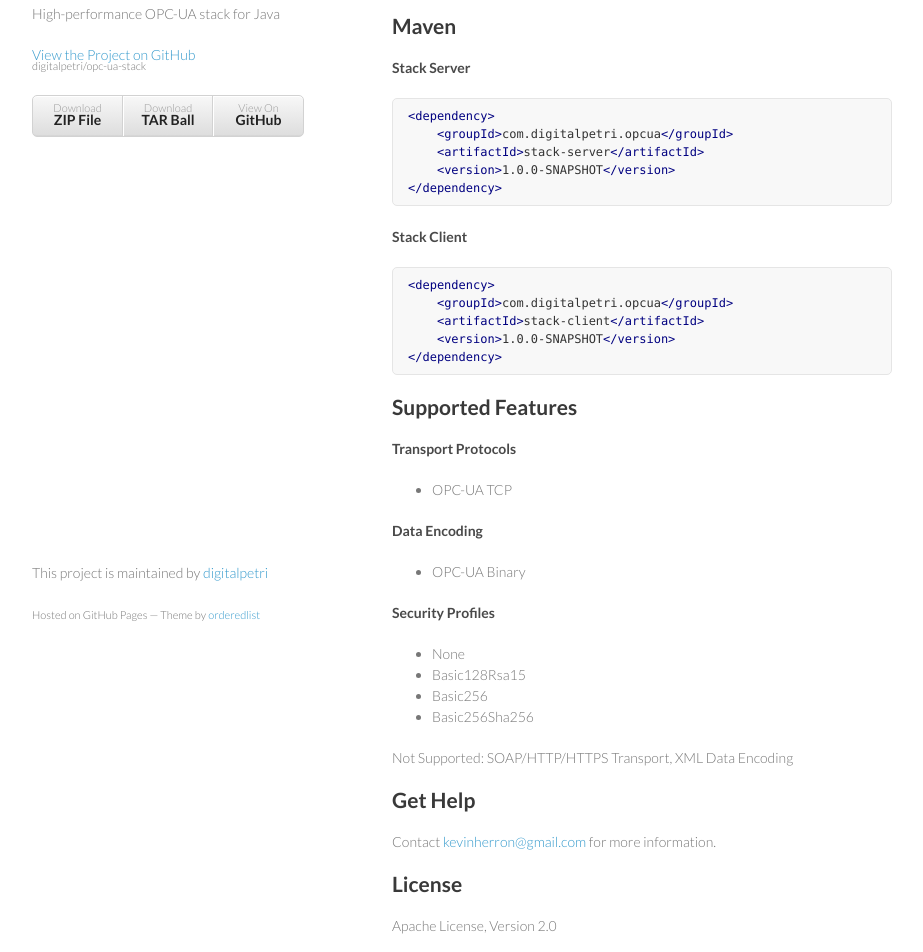
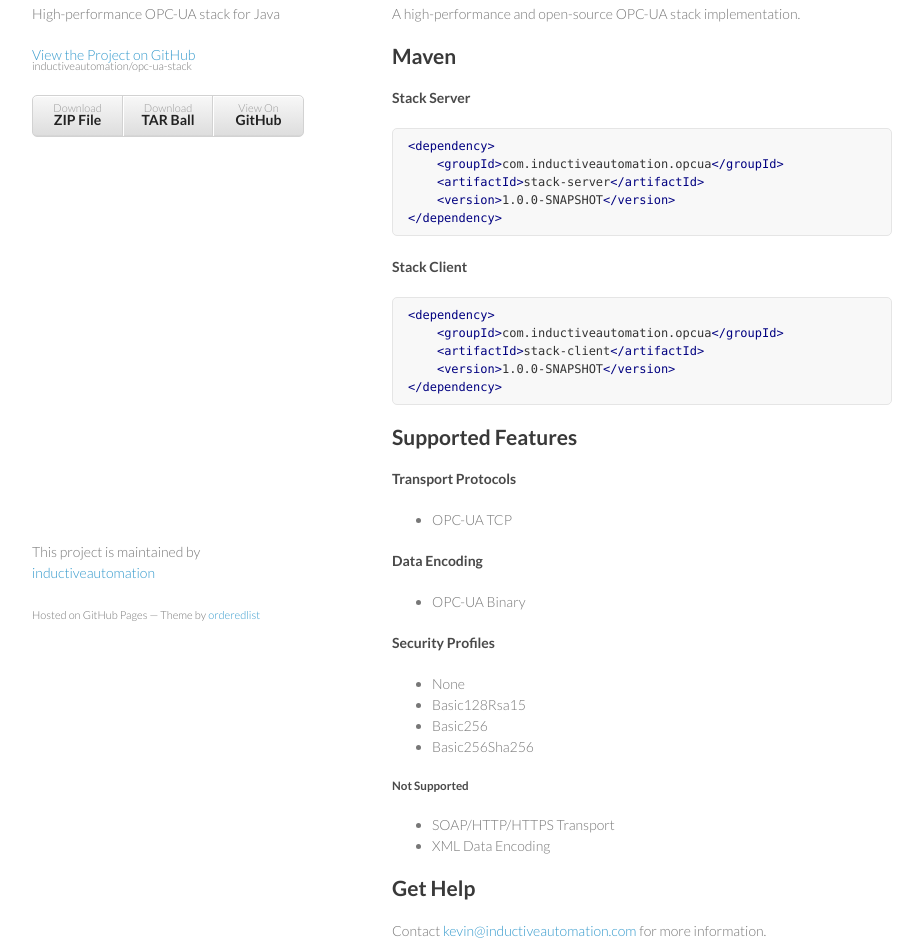
Before and after one commit to kevinherron/opc-ua-stack, a plain HTML site: page index.html in a window 1280 px wide. Shown: the part 106-1058 px from the top of the page, without its empty margins (178-1101 px from the left). Drawn offline with Linux system fonts and the light colour scheme.

Commit message:
Create gh-pages branch via GitHub

```diff
--- a/index.html
+++ b/index.html
@@ -3,7 +3,7 @@
   <head>
     <meta charset="utf-8">
     <meta http-equiv="X-UA-Compatible" content="chrome=1">
-    <title>OPC-UA Stack by digitalpetri</title>
+    <title>OPC-UA Stack by inductiveautomation</title>
 
     <link rel="stylesheet" href="stylesheets/styles.css">
     <link rel="stylesheet" href="stylesheets/pygment_trac.css">
@@ -18,17 +18,20 @@
         <h1>OPC-UA Stack</h1>
         <p>High-performance OPC-UA stack for Java</p>
 
-        <p class="view"><a href="https://github.com/digitalpetri/opc-ua-stack">View the Project on GitHub <small>digitalpetri/opc-ua-stack</small></a></p>
+        <p class="view"><a href="https://github.com/inductiveautomation/opc-ua-stack">View the Project on GitHub <small>inductiveautomation/opc-ua-stack</small></a></p>
 
 
         <ul>
-          <li><a href="https://github.com/digitalpetri/opc-ua-stack/zipball/master">Download <strong>ZIP File</strong></a></li>
-          <li><a href="https://github.com/digitalpetri/opc-ua-stack/tarball/master">Download <strong>TAR Ball</strong></a></li>
-          <li><a href="https://github.com/digitalpetri/opc-ua-stack">View On <strong>GitHub</strong></a></li>
+          <li><a href="https://github.com/inductiveautomation/opc-ua-stack/zipball/master">Download <strong>ZIP File</strong></a></li>
+          <li><a href="https://github.com/inductiveautomation/opc-ua-stack/tarball/master">Download <strong>TAR Ball</strong></a></li>
+          <li><a href="https://github.com/inductiveautomation/opc-ua-stack">View On <strong>GitHub</strong></a></li>
         </ul>
       </header>
       <section>
-        <p>An open-source OPC-UA stack implementation, free to OPC foundation members and non-members alike.</p>
+        <h1>
+<a name="opc-ua-stack" class="anchor" href="#opc-ua-stack"><span class="octicon octicon-link"></span></a>OPC-UA Stack</h1>
+
+<p>A high-performance and open-source OPC-UA stack implementation.</p>
 
 <h2>
 <a name="maven" class="anchor" href="#maven"><span class="octicon octicon-link"></span></a>Maven</h2>
@@ -37,7 +40,7 @@
 <a name="stack-server" class="anchor" href="#stack-server"><span class="octicon octicon-link"></span></a>Stack Server</h4>
 
 <div class="highlight highlight-xml"><pre><span class="nt">&lt;dependency&gt;</span>
-    <span class="nt">&lt;groupId&gt;</span>com.digitalpetri.opcua<span class="nt">&lt;/groupId&gt;</span>
+    <span class="nt">&lt;groupId&gt;</span>com.inductiveautomation.opcua<span class="nt">&lt;/groupId&gt;</span>
     <span class="nt">&lt;artifactId&gt;</span>stack-server<span class="nt">&lt;/artifactId&gt;</span>
     <span class="nt">&lt;version&gt;</span>1.0.0-SNAPSHOT<span class="nt">&lt;/version&gt;</span>
 <span class="nt">&lt;/dependency&gt;</span>
@@ -47,7 +50,7 @@
 <a name="stack-client" class="anchor" href="#stack-client"><span class="octicon octicon-link"></span></a>Stack Client</h4>
 
 <div class="highlight highlight-xml"><pre><span class="nt">&lt;dependency&gt;</span>
-    <span class="nt">&lt;groupId&gt;</span>com.digitalpetri.opcua<span class="nt">&lt;/groupId&gt;</span>
+    <span class="nt">&lt;groupId&gt;</span>com.inductiveautomation.opcua<span class="nt">&lt;/groupId&gt;</span>
     <span class="nt">&lt;artifactId&gt;</span>stack-client<span class="nt">&lt;/artifactId&gt;</span>
     <span class="nt">&lt;version&gt;</span>1.0.0-SNAPSHOT<span class="nt">&lt;/version&gt;</span>
 <span class="nt">&lt;/dependency&gt;</span>
@@ -61,12 +64,16 @@
 
 <ul>
 <li>OPC-UA TCP</li>
-</ul><h4>
+</ul>
+
+<h4>
 <a name="data-encoding" class="anchor" href="#data-encoding"><span class="octicon octicon-link"></span></a>Data Encoding</h4>
 
 <ul>
 <li>OPC-UA Binary</li>
-</ul><h4>
+</ul>
+
+<h4>
 <a name="security-profiles" class="anchor" href="#security-profiles"><span class="octicon octicon-link"></span></a>Security Profiles</h4>
 
 <ul>
@@ -74,12 +81,20 @@
 <li>Basic128Rsa15</li>
 <li>Basic256</li>
 <li>Basic256Sha256</li>
-</ul><p>Not Supported: SOAP/HTTP/HTTPS Transport, XML Data Encoding</p>
+</ul>
+
+<h5>
+<a name="not-supported" class="anchor" href="#not-supported"><span class="octicon octicon-link"></span></a>Not Supported</h5>
+
+<ul>
+<li>SOAP/HTTP/HTTPS Transport</li>
+<li>XML Data Encoding</li>
+</ul>
 
 <h2>
 <a name="get-help" class="anchor" href="#get-help"><span class="octicon octicon-link"></span></a>Get Help</h2>
 
-<p>Contact <a href="mailto:kevinherron@gmail.com">kevinherron@gmail.com</a> for more information.</p>
+<p>Contact <a href="mailto:kevin@inductiveautomation.com">kevin@inductiveautomation.com</a> for more information.</p>
 
 <h2>
 <a name="license" class="anchor" href="#license"><span class="octicon octicon-link"></span></a>License</h2>
@@ -87,7 +102,7 @@
 <p>Apache License, Version 2.0</p>
       </section>
       <footer>
-        <p>This project is maintained by <a href="https://github.com/digitalpetri">digitalpetri</a></p>
+        <p>This project is maintained by <a href="https://github.com/inductiveautomation">inductiveautomation</a></p>
         <p><small>Hosted on GitHub Pages &mdash; Theme by <a href="https://github.com/orderedlist">orderedlist</a></small></p>
       </footer>
     </div>
```
Also changed, not shown: params.json (+1 -1 lines).
